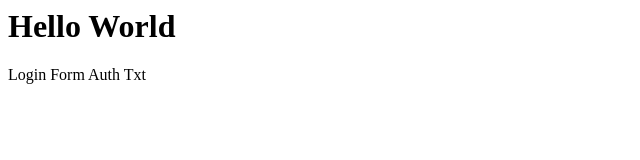
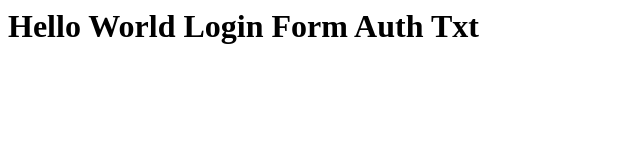
Before and after one commit to n-santamaria/git-github-practice, a plain HTML site: page index.html in a window 1280 px wide. Shown: the whole page, without its empty margins (0-640 px from the left). Drawn offline with Linux system fonts and the light colour scheme.

Commit message:
Changes to index.html file

```diff
--- a/index.html
+++ b/index.html
@@ -3,8 +3,10 @@
 	<title>Hello World</title>
 </head>
 <body>
-<h1>Hello World</h1>
-Login Form
-Auth Txt
+<h1>
+	Hello World
+	Login Form
+	Auth Txt
+</h1>
 </body>
 </html>
```
